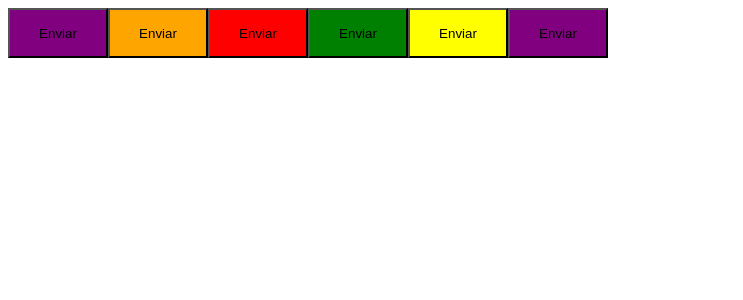
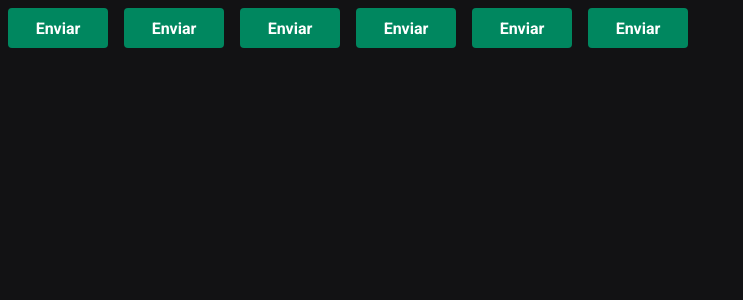
Before and after one commit to francelinom/ignite-timer, a React (Vite) app: page / in a window 1280 px wide. Shown: the top 300 px of the page, without its empty margins (0-743 px from the left). Built offline with nearby package versions, Linux system fonts and the light colour scheme.

Commit message:
Feat: crating standard css for application

```diff
--- a/index.html
+++ b/index.html
@@ -2,7 +2,16 @@
 <html lang="en">
   <head>
     <meta charset="UTF-8" />
+
+    <link rel="preconnect" href="https://fonts.googleapis.com" />
+    <link rel="preconnect" href="https://fonts.gstatic.com" crossorigin />
+
     <meta name="viewport" content="width=device-width, initial-scale=1.0" />
+
+    <link
+      href="https://fonts.googleapis.com/css2?family=Roboto+Mono:wght@700&family=Roboto:wght@400;700&display=swap"
+      rel="stylesheet"
+    />
 
     <title>Ignite Timer</title>
   </head>
--- a/package.json
+++ b/package.json
@@ -7,7 +7,8 @@
     "dev": "vite",
     "build": "tsc -b && vite build",
     "lint": "eslint .",
-    "preview": "vite preview"
+    "preview": "vite preview",
+    "lint2": "eslint src. -c .ts,.tsx"
   },
   "dependencies": {
     "react": "^18.3.1",
@@ -16,11 +17,12 @@
   },
   "devDependencies": {
     "@eslint/js": "^9.17.0",
+    "@rocketseat/eslint-config": "^2.2.2",
     "@types/react": "^18.3.18",
     "@types/react-dom": "^18.3.5",
     "@types/styled-components": "^5.1.34",
     "@vitejs/plugin-react": "^4.3.4",
-    "eslint": "^9.17.0",
+    "eslint": "^9.19.0",
     "eslint-plugin-react-hooks": "^5.0.0",
     "eslint-plugin-react-refresh": "^0.4.16",
     "globals": "^15.14.0",
--- a/src/App.tsx
+++ b/src/App.tsx
@@ -1,16 +1,21 @@
+import { ThemeProvider } from "styled-components"
 import { Button } from "./components/Button"
+import { defaultTheme } from "./styles/themes/detault"
+import { GlobalStyle } from "./styles/global"
 
 function App() {
 
   return (
-    <>
+    <ThemeProvider theme={defaultTheme}>
       <Button variant="primary" />
       <Button variant="secondary" />
       <Button variant="danger" />
       <Button variant="success" />
       <Button variant="warning" />
       <Button />
-    </>
+
+      <GlobalStyle />
+    </ThemeProvider>
   )
 }
 
--- a/src/components/Button.styles.ts
+++ b/src/components/Button.styles.ts
@@ -21,9 +21,16 @@
 
 export const ButtonContainer = styled.button<ButtonContainerProps>`
   width: 100px;
-  height: 50px;
+  height: 40px;
+  border-radius: 4px;
+  border: 0;
+  margin: 8px;
 
-  ${(props) => css`
+  background-color: ${(props) => props.theme["green-500"]};
+  color: ${(props) => props.theme.white};
+  font-weight: bold;
+
+  /* ${(props) => css`
     background-color: ${buttonVariants[props.variant]};
-  `}
+  `} */
 `;
--- /dev/null
+++ b/src/styles/global.ts
@@ -0,0 +1,25 @@
+import { createGlobalStyle } from "styled-components";
+
+export const GlobalStyle = createGlobalStyle`
+    * {
+        margin: 0;
+        padding: 0;
+        box-sizing: border-box;
+    }
+
+    :focus {
+        outline: 0;
+        box-shadow: 0 0 0 2px ${(props) => props.theme["green-500"]};
+    }
+
+    body {
+        background: ${(props) => props.theme["gray-900"]};
+        color: ${(props) => props.theme["gray-300"]};
+    }
+
+    body, input, textarea, button {
+        font-family: 'Roboto', sans-serif;
+        font-weight: 400;
+        font-size: 1rem;
+    }
+`;
--- /dev/null
+++ b/src/styles/themes/detault.ts
@@ -0,0 +1,21 @@
+export const defaultTheme = {
+  white: "#FFF",
+
+  "gray-100": "#E1E1E6",
+  "gray-300": "#C4C4CC",
+  "gray-400": "#8D8D99",
+  "gray-500": "#7C7C8A",
+  "gray-600": "#323238",
+  "gray-700": "#29292E",
+  "gray-800": "#202024",
+  "gray-900": "#121214",
+
+  "green-300": "#00B37E",
+  "green-500": "#00875F",
+  "green-700": "#015F43",
+
+  "red-500": "#AB222E",
+  "red-700": "#7A1921",
+
+  "yellow-500": "#FBA94C",
+};
```
Also changed, not shown: src/@types/styled.d.ts (added, +8 -0 lines), .eslintrc.json (added), 1 other file (tests, documents, lock files or other folders).
